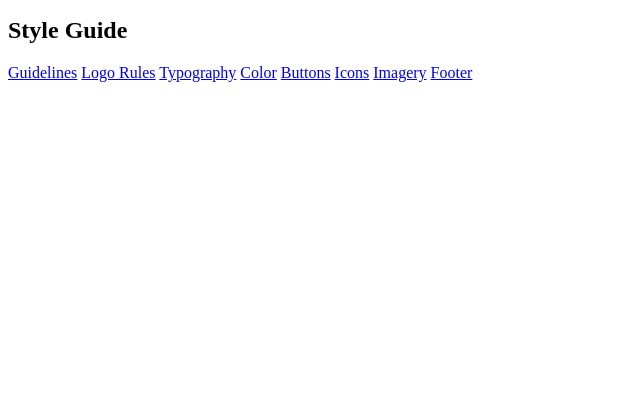
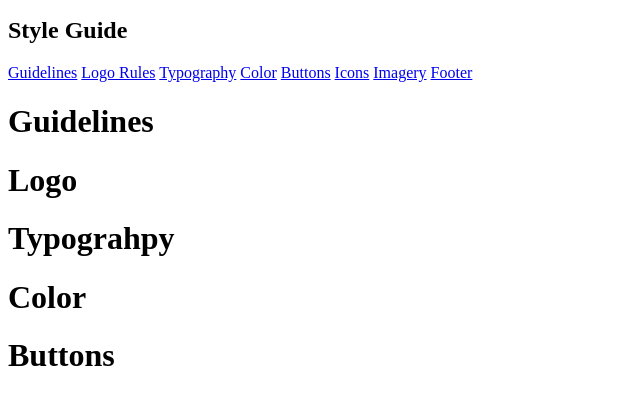
Before and after one commit to jmlbrn/hw16, a plain HTML site: page index.html in a window 1280 px wide. Shown: the part 349-754 px from the top of the page, without its empty margins (0-640 px from the left). Drawn offline with Linux system fonts and the light colour scheme.

Commit message:
Update index.html

```diff
--- a/index.html
+++ b/index.html
@@ -26,5 +26,23 @@
         </nav>
     </aside>
 
+<h1>Guidelines</h1>
+
+<div>
+
+
+</div>
+
+<h1>Logo</h1>
+<h1>Typograhpy</h1>
+<h1>Color</h1>
+<h1>Buttons</h1>
+
+
+
+
+
+
+
 </body>
 </html>
```
